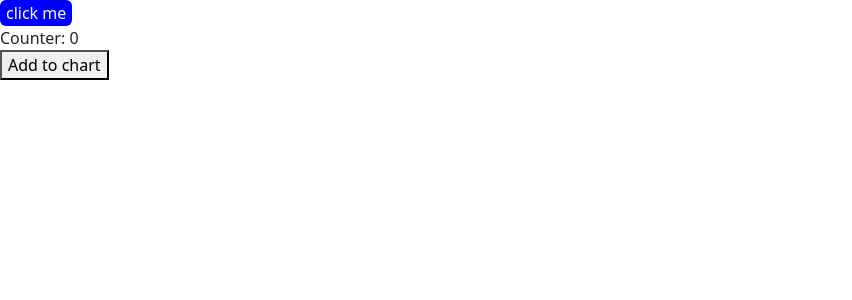
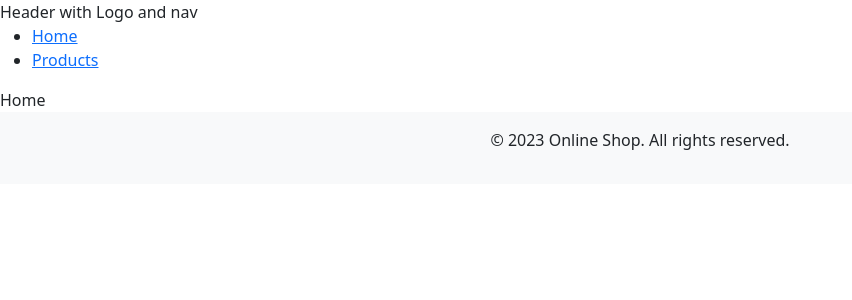
Before and after one commit to Ingsy/Javascript-Framework, a React (Create React App) app in the folder javascript-framework/: page / in a window 1280 px wide. Shown: the top 300 px of the page, without its empty margins (0-852 px from the left). Built offline with nearby package versions, Linux system fonts and the light colour scheme.

Commit message:
Route-and-RouteNotFound

```diff
--- a/javascript-framework/src/App.js
+++ b/javascript-framework/src/App.js
@@ -1,24 +1,23 @@
-import React from "react";
-import styled from "styled-components";
-import CartIcon from "./components/Cart-Icon";
+import { Routes, Route } from 'react-router-dom';
+import Layout from './components/Layout';
+import Products from './components/ProductPage';
+import Home from './components/Homepage';
+import RouteNotFound from './components/Layout/RouteNotFound/RouteNotFound';
 
-const BaseButton = styled.button`
-border: 0;
-background: blue;
-color: white;
-border-radius: 6px;
-cursor: pointer;
-:hover {
-  background: red;
-};
-`;
+
+
 
 
 function App() {
   return (
-
-    <div><BaseButton>click me</BaseButton>
-      <CartIcon />
+    <div>
+      <Routes>
+        <Route path="/" element={<Layout />}>
+          <Route index element={<Home />} />
+          <Route path="products" element={<Products />} />
+          <Route path="*" element={<RouteNotFound />} />
+        </Route>
+      </Routes>
     </div>
   );
 }
--- /dev/null
+++ b/javascript-framework/src/components/Layout/RouteNotFound/RouteNotFound.jsx
@@ -0,0 +1,5 @@
+function RouteNotFound() {
+    return <div>Page not found</div>;
+  }
+
+  export default RouteNotFound
```
Also changed, not shown: javascript-framework/src/components/Cart/addAndRemove.jsx (added).
